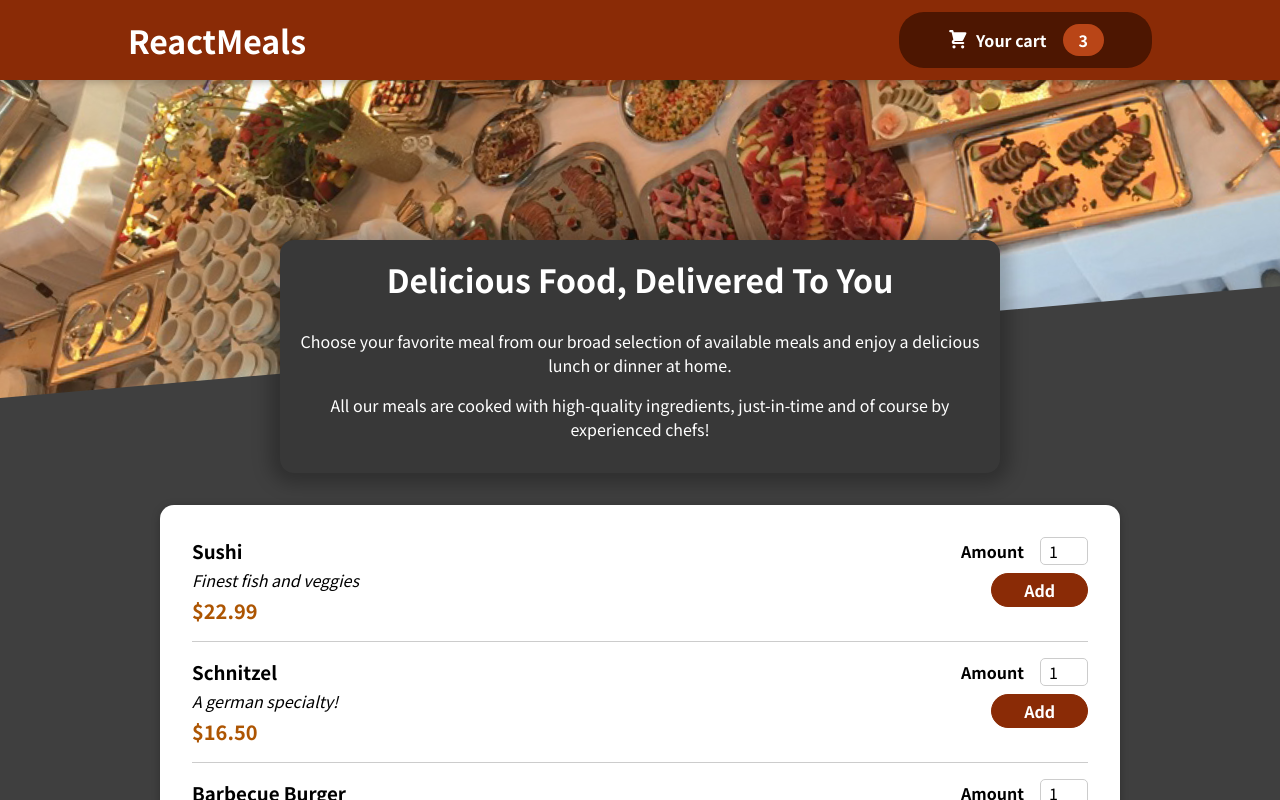
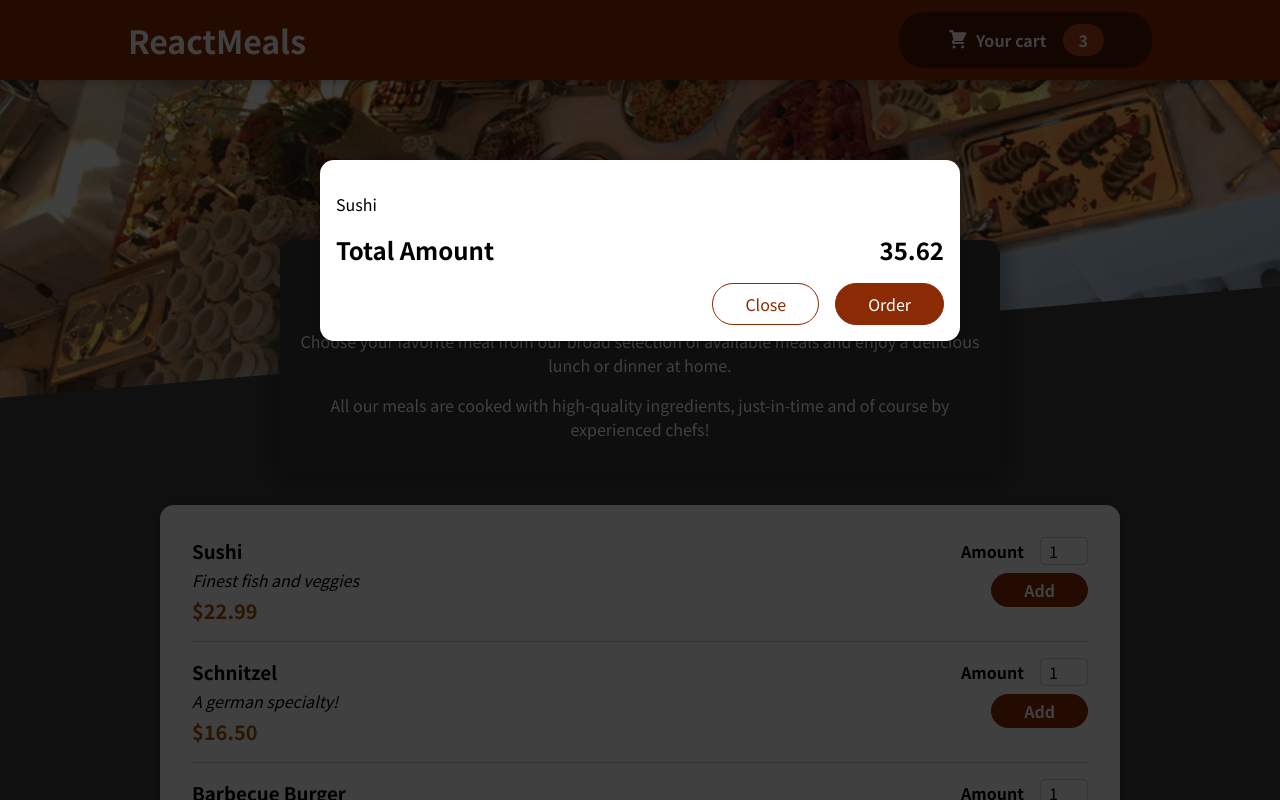
Before and after one commit to Lore1ei/OrderFood, a React (Create React App) app: page / in a window 1280 px wide. Shown: the top 800 px of the page. Built offline with nearby package versions, Linux system fonts and the light colour scheme.

Commit message:
modal portal

```diff
--- a/public/index.html
+++ b/public/index.html
@@ -28,6 +28,7 @@
   </head>
   <body>
     <noscript>You need to enable JavaScript to run this app.</noscript>
+    <div id="overlays"></div>
     <div id="root"></div>
     <!--
       This HTML file is a template.
--- a/src/App.js
+++ b/src/App.js
@@ -1,10 +1,12 @@
 import Header from "./components/Layout/Header";
 import {Fragment} from "react";
 import Meals from "./components/Meals/Meals";
+import Cart from "./components/Cart/Cart";
 
 function App() {
   return (
     <Fragment>
+        <Cart />
       <Header />
         <main>
             <Meals />
--- a/src/components/Cart/Cart.js
+++ b/src/components/Cart/Cart.js
@@ -1,4 +1,5 @@
 import classes from './Cart.module.css'
+import Modal from "../UI/Modal";
 
 const Cart = props => {
     const cartItems = <ul className={classes.cartItems}>{[{
@@ -9,7 +10,7 @@
     }].map(item => <li>{item.name}</li>)}</ul>;
 
     return(
-        <div>
+        <Modal>
             {cartItems}
             <div className={classes.total}>
                 <span>Total Amount</span>
@@ -19,7 +20,7 @@
                 <button className={classes['button--alt']}>Close</button>
                 <button className={classes.button}>Order</button>
             </div>
-        </div>
+        </Modal>
     )
 }
 
--- /dev/null
+++ b/src/components/UI/Modal.js
@@ -0,0 +1,26 @@
+import {Fragment} from "react";
+import ReactDOM from "react-dom";
+import classes from './Modal.module.css'
+
+const Backdrop = props => {
+    return <div className={classes.backdrop}></div>
+}
+
+const ModalOverlay = props => {
+    return <div className={classes.modal}>
+        <div className={classes.content}>{props.children}</div>
+    </div>
+}
+
+const portalDom = document.getElementById('overlays');
+
+const Modal = props => {
+    return(
+        <Fragment>
+            {ReactDOM.createPortal(<Backdrop />, portalDom)}
+            {ReactDOM.createPortal(<ModalOverlay>{props.children}</ModalOverlay> , portalDom)}
+        </Fragment>
+    )
+}
+
+export default Modal;
--- /dev/null
+++ b/src/components/UI/Modal.module.css
@@ -0,0 +1,45 @@
+.backdrop {
+    position: fixed;
+    top: 0;
+    left: 0;
+    width: 100%;
+    height: 100vh;
+    z-index: 20;
+    background-color: rgba(0, 0, 0, 0.75);
+}
+
+.modal {
+    position: fixed;
+    top: 20vh;
+    left: 5%;
+    width: 90%;
+    background-color: white;
+    padding: 1rem;
+    border-radius: 14px;
+    box-shadow: 0 2px 8px rgba(0, 0, 0, 0.25);
+    z-index: 30;
+    animation: slide-down 300ms ease-out forwards;
+}
+
+.content ul{
+    padding-left: 0;
+    list-style-type: none;
+}
+
+@media (min-width: 768px) {
+    .modal {
+        width: 40rem;
+        left: calc(50% - 20rem);
+    }
+}
+
+@keyframes slide-down {
+    from {
+        opacity: 0;
+        transform: translateY(-3rem);
+    }
+    to {
+        opacity: 1;
+        transform: translateY(0);
+    }
+}
```
